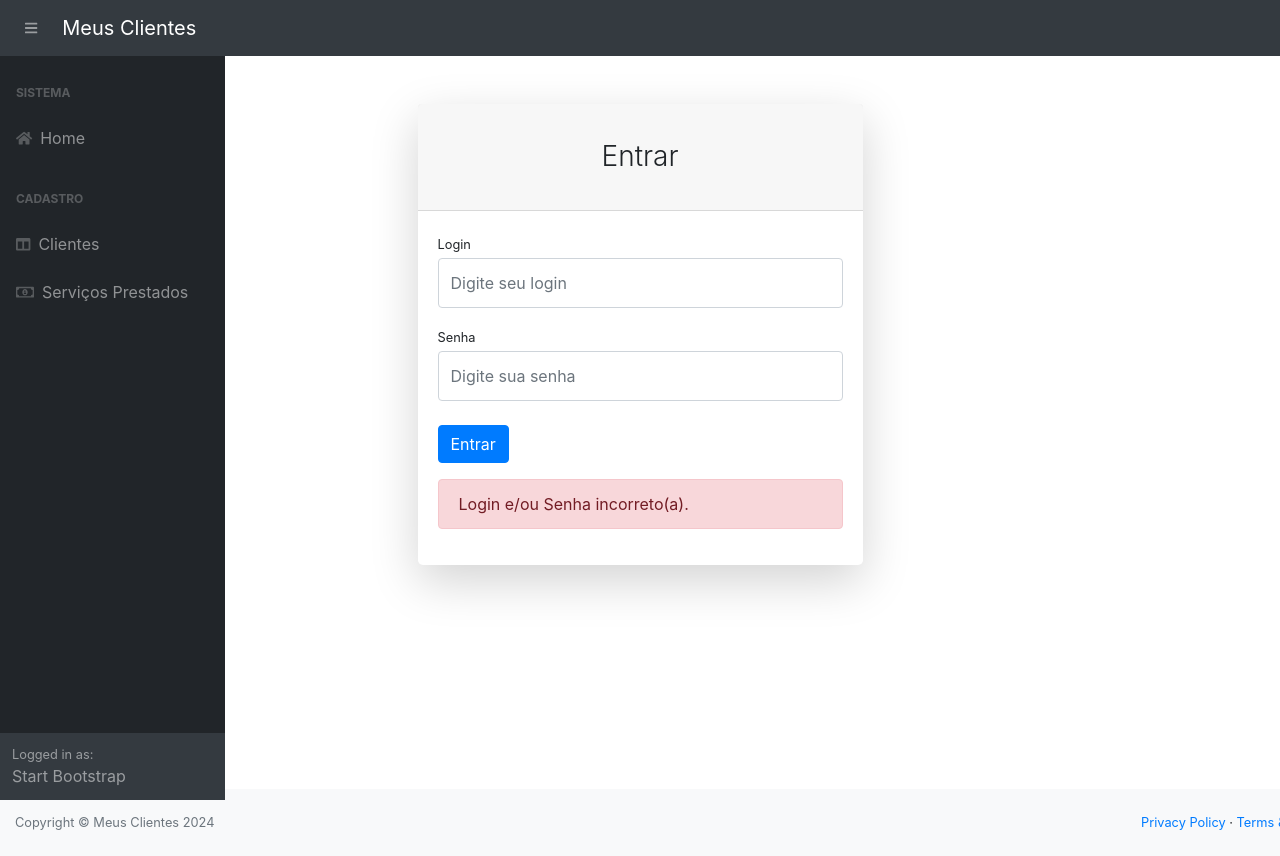
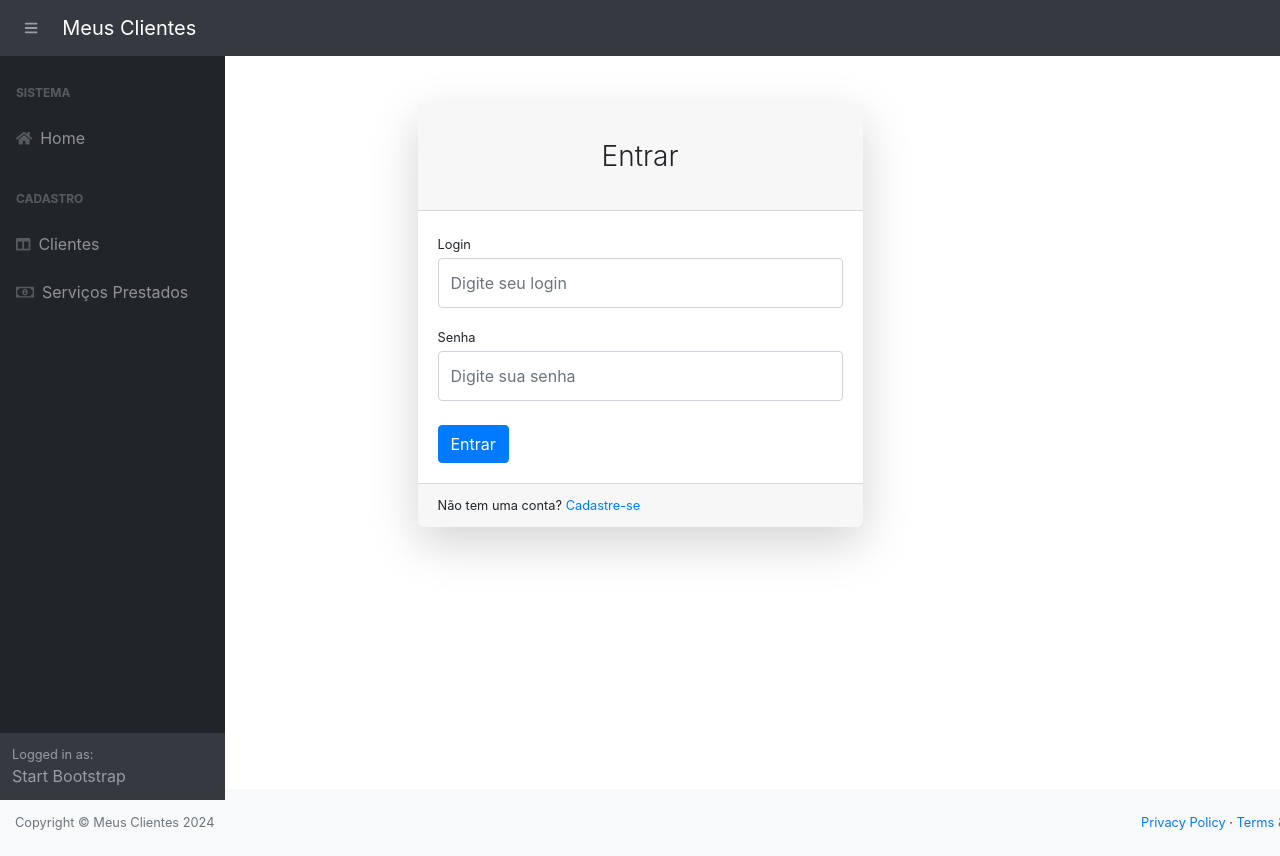
Before and after one commit to EricLima1993/AppServicosFront, an Angular app: page /login in a window 1280 px wide. Shown: the top 856 px of the page. Built offline with nearby package versions, Linux system fonts and the light colour scheme.

Commit message:
Desenvolvimento da opção de cadastro

```diff
--- a/src/app/login/login.component.html
+++ b/src/app/login/login.component.html
@@ -5,7 +5,7 @@
                 <div class="row justify-content-center">
                     <div class="col-lg-5">
                         <div class="card shadow-lg border-0 rounded-lg mt-5">
-                            <div class="card-header"><h3 class="text-center font-weight-light my-4">Entrar</h3></div>
+                            <div class="card-header"><h3 class="text-center font-weight-light my-4">{{cadastrando ? 'Cadastro de novo usuário' : 'Entrar'}}</h3></div>
                             <div class="card-body">
                                 <form #loginForm="ngForm" (ngSubmit)="onSubmit()">
                                     <div class="form-group">
@@ -17,12 +17,17 @@
                                         <input type="password" name="password" [(ngModel)]="password" class="form-control py-4" placeholder="Digite sua senha" required />
                                     </div>
                                     <div class="form-group d-flex align-items-center justify-content-between mt-4 mb-0">
-                                        <button type="submit" class="btn btn-primary">Entrar</button>
+                                        <button type="submit" class="btn btn-primary" *ngIf="!cadastrando">Entrar</button>
+                                        <button type="button" class="btn btn-success" *ngIf="cadastrando" (click)="cadastrar()">Cadastrar</button>
+                                        <button type="button" class="btn btn-secondary" *ngIf="cadastrando" (click)="cancelarCadastro()">Cancelar</button>
                                     </div>
                                 </form>
                                 <div *ngIf="loginError" class="alert alert-danger mt-3">
                                     Login e/ou Senha incorreto(a).
                                 </div>
+                            </div>
+                            <div class="card-footer">
+                                <div class="small">Não tem uma conta? <a href="#" (click)="prepararCadastrar($event)">Cadastre-se</a></div>
                             </div>
                         </div>
                     </div>
--- a/src/app/login/login.component.ts
+++ b/src/app/login/login.component.ts
@@ -1,4 +1,5 @@
 import { Component } from '@angular/core';
+import { Router } from '@angular/router';
 
 @Component({
   selector: 'app-login',
@@ -9,10 +10,27 @@ export class LoginComponent {
 
   username!: string;
   password!: string;
-  loginError: boolean = true;
+  loginError!: boolean;
+  cadastrando!: boolean;
 
+  constructor( private router: Router) {
+
+  }
 
   onSubmit() {
-    console.log(`Username: ${this.username}, Password: ${this.password}`);
+    this.router.navigate(['/home']);
+  }
+
+  prepararCadastrar(Event: Event) {
+    Event.preventDefault();
+    this.cadastrando = true;
+  }
+
+  cadastrar() {
+    console.log(`Cadastrando usuário: ${this.username}, Senha: ${this.password}`);
+  }
+
+  cancelarCadastro() {
+    this.cadastrando = false;
   }
 }
```
